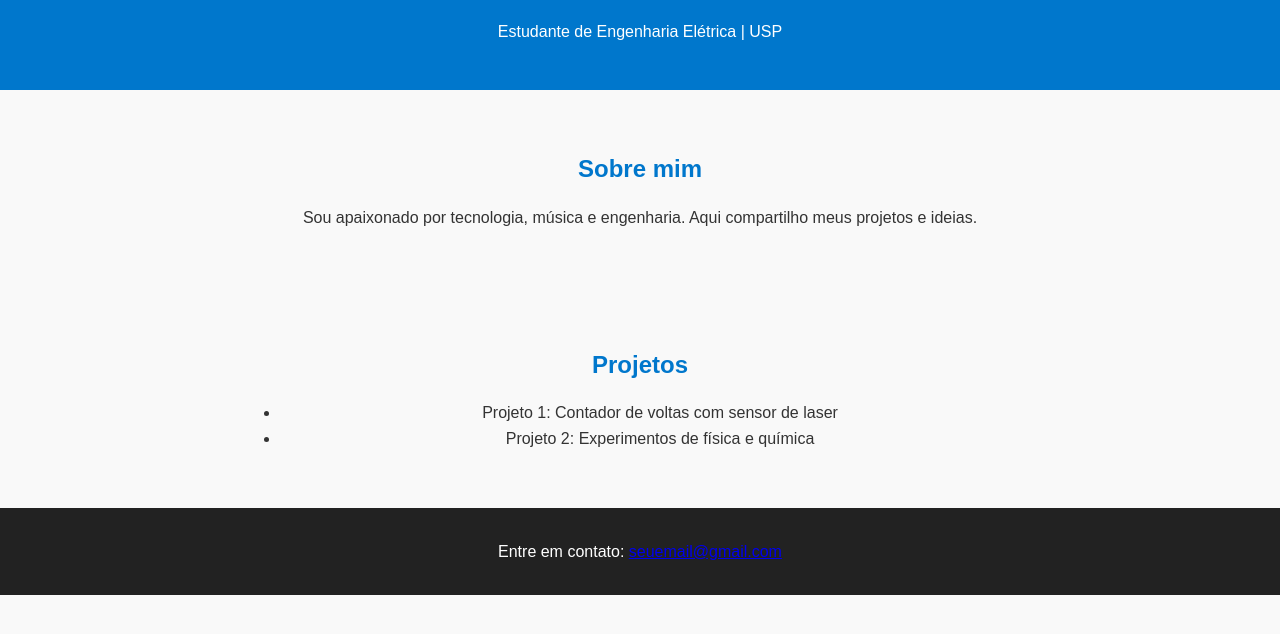
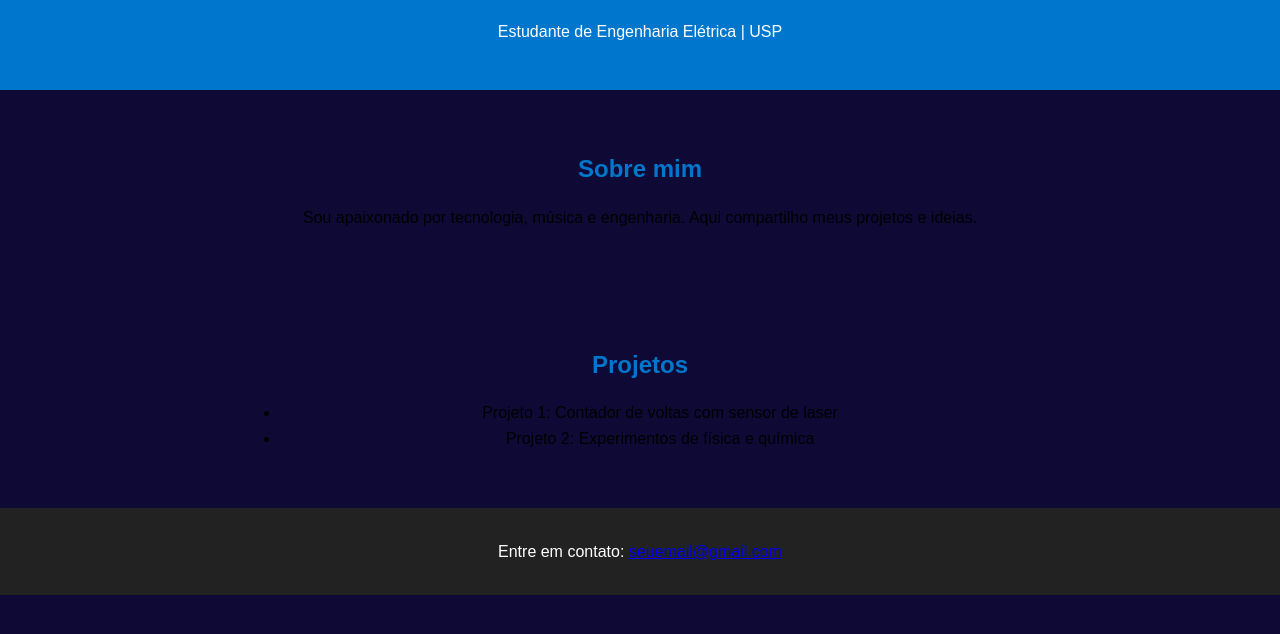
Before and after one commit to Herbertsmatheus05/Personal_Website, a plain HTML site: page index.html in a window 1280 px wide. Shown: the part 154-788 px from the top of the page. Drawn offline with Linux system fonts and the light colour scheme.

Commit message:
Update style.css

```diff
--- a/style.css
+++ b/style.css
@@ -3,8 +3,8 @@ body {
   margin: 0; /* Remove margens padrão do navegador */
   font-family: Arial, sans-serif; /* Fonte do texto */
   line-height: 1.6; /* Espaçamento entre linhas */
-  background: #f9f9f9; /* Cor de fundo (cinza bem claro) */
-  color: #333; /* Cor do texto (cinza escuro) */
+  background: #0f0936; /* Cor de fundo (cinza bem claro) */
+  color: #000000; /* Cor do texto (cinza escuro) */
   text-align: center; /* Centraliza o texto */
 }
 
```
